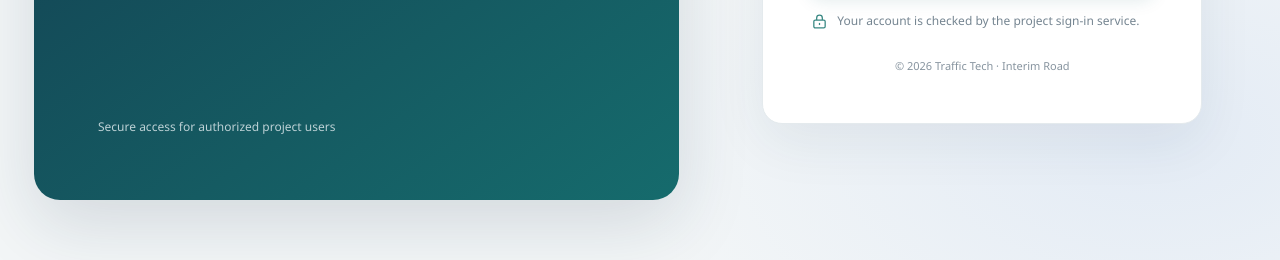
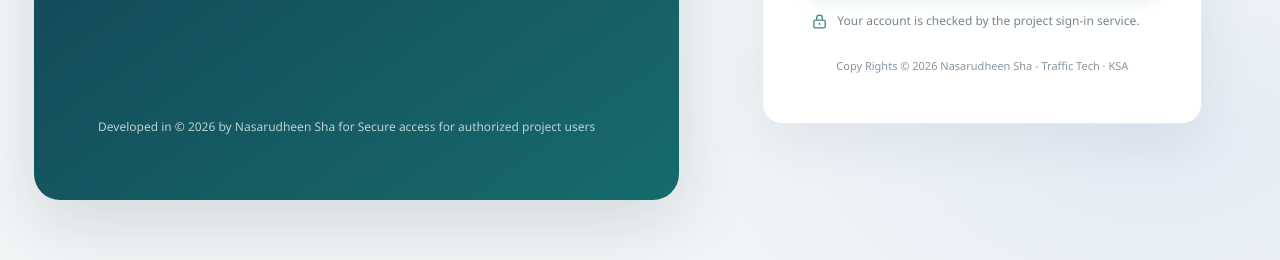
Before and after one commit to traffictech94/TTG-Doc, a plain HTML site: page index.html in a window 1280 px wide. Shown: the part 540-800 px from the top of the page. Drawn offline with Linux system fonts and the light colour scheme.

Commit message:
Update index.html

```diff
--- a/index.html
+++ b/index.html
@@ -14,7 +14,7 @@
   <section class="intro" aria-label="Traffic Tech">
     <div class="brand"><img src="Logo/TR.jpg" alt="Traffic Tech logo"><div><strong>TRAFFIC TECH</strong><small>INTERIM ROAD · DOCUMENT CONTROL</small></div></div>
     <div class="intro-copy"><p class="eyebrow">Project workspace</p><h1>Keep every submittal in view.</h1><p>Sign in to review MIR and WIR records, document status, and project attachments.</p></div>
-    <div class="intro-foot">Secure access for authorized project users</div>
+    <div class="intro-foot">Developed in © 2026 by Nasarudheen Sha for Secure access for authorized project users</div>
   </section>
   <section class="form-side">
     <div class="login-card">
@@ -26,7 +26,7 @@
         <button class="submit" id="submitButton" type="submit">Sign in</button>
       </form>
       <p class="secure-note"><svg viewBox="0 0 24 24" width="17" height="17" fill="none" stroke="currentColor" stroke-width="1.8" aria-hidden="true"><rect x="4" y="10" width="16" height="11" rx="2"/><path d="M8 10V7a4 4 0 0 1 8 0v3"/><path d="M12 14v3"/></svg><span id="signInNote">Your account is checked by the project sign-in service.</span></p>
-      <div class="copyright">© 2026 Traffic Tech · Interim Road</div>
+      <div class="copyright">Copy Rights © 2026 Nasarudheen Sha - Traffic Tech · KSA</div>
     </div>
   </section>
 </main>
```
